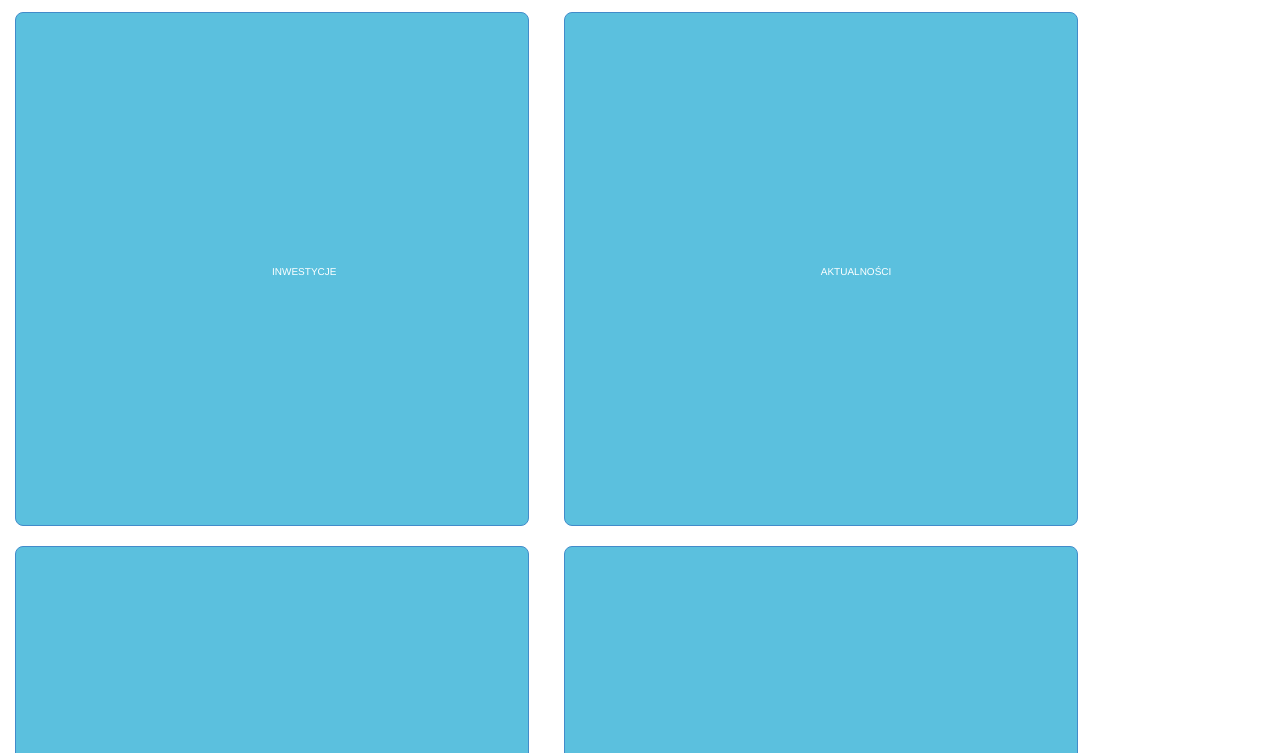
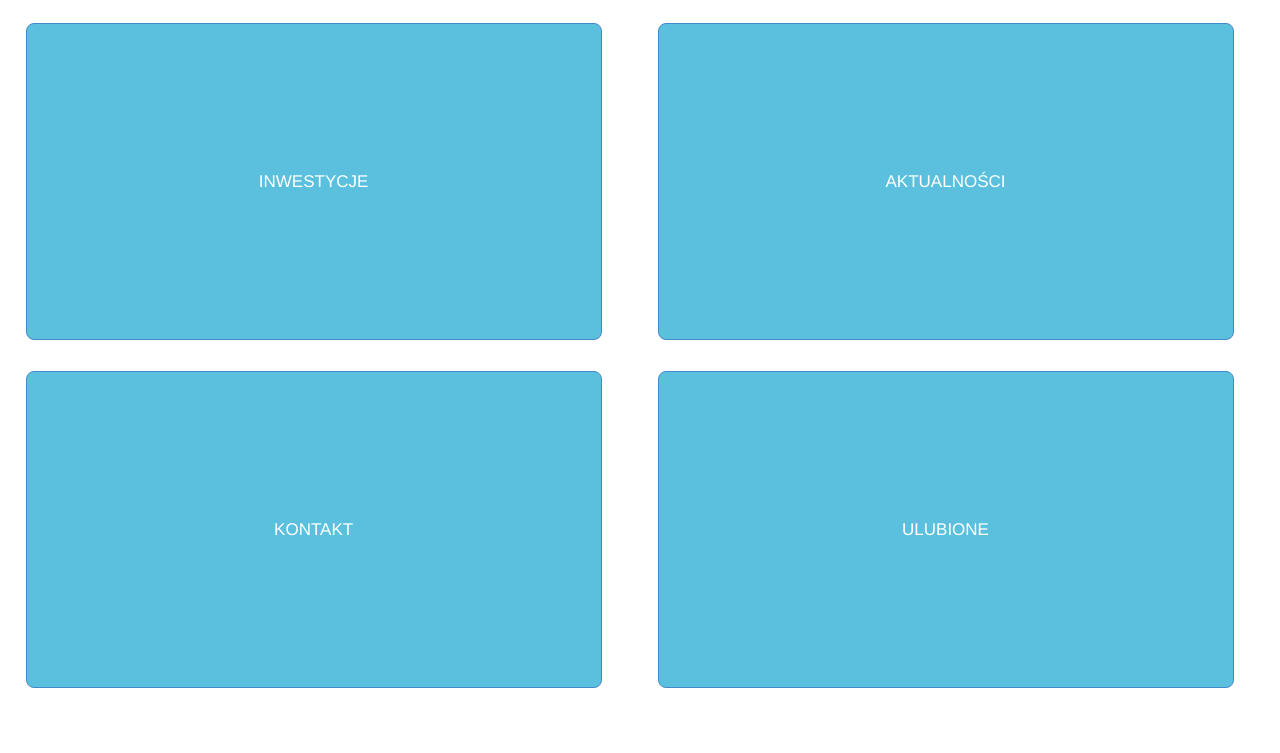
Before and after one commit to LuizaG/LuizaG.github.io, a plain HTML site: page index.html in a window 1280 px wide. Shown: the part 47-800 px from the top of the page. Drawn offline with nearby package versions, Linux system fonts and the light colour scheme.

Commit message:
strona wejściowa prawie ok

```diff
--- a/style.css
+++ b/style.css
@@ -11,19 +11,17 @@ background: #fff url("http://3.bp.blogspot.com/-P6cCTveve_k/VT2DB9mhu8I/AAAAAAAA
 }
 
 .btn{
-    width: 20px;
-    height: 60px;
+    width: 45%;
+    height: 42%;
     display:inline-block;
     background-color: #5bc0de;
     border-radius: 8px;
-    margin: 15px;
+    margin: 2%;
     background-size: 48px;
-    font-size: 18px;
     background-repeat: no-repeat;
     overflow: hidden;
     vertical-align: inherit;
-    padding:20%;
-    font-size: 10px;
+    font-size: 100%;
    line-height: 5px;
 
 
```
